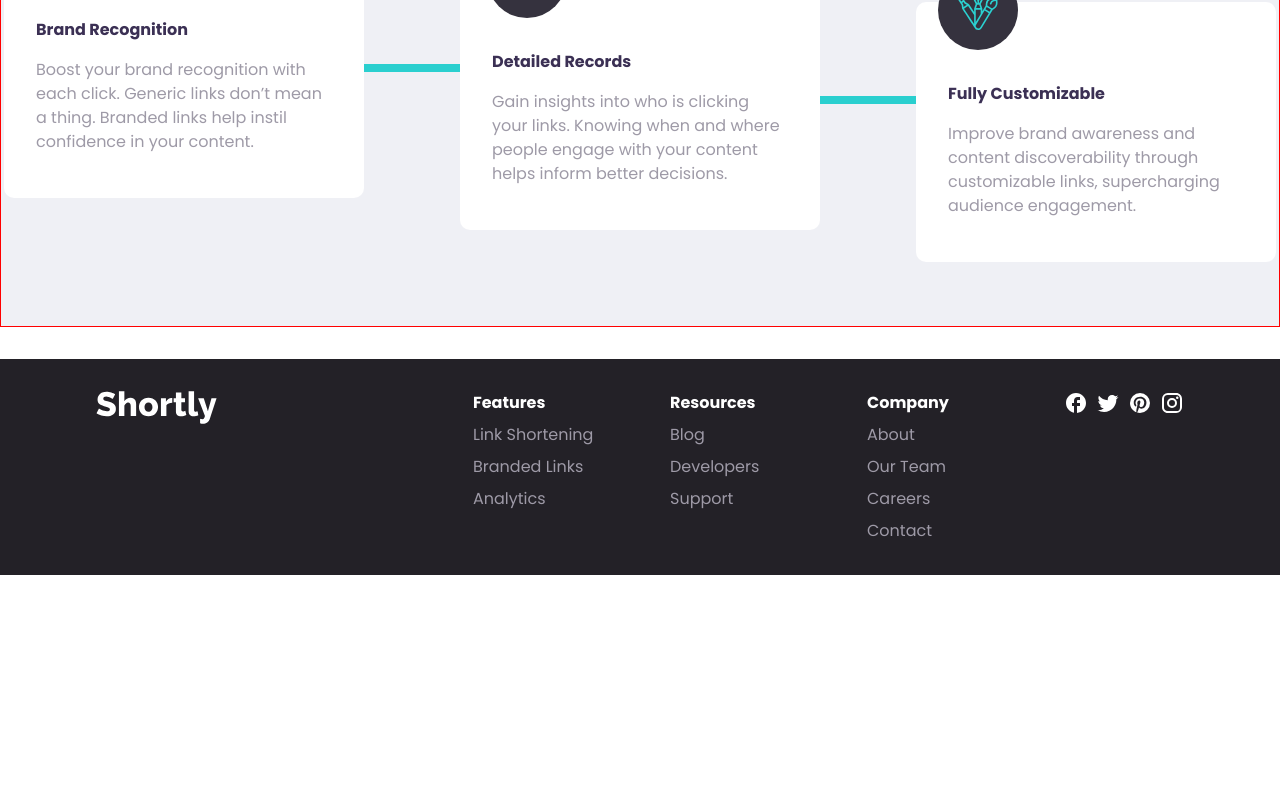
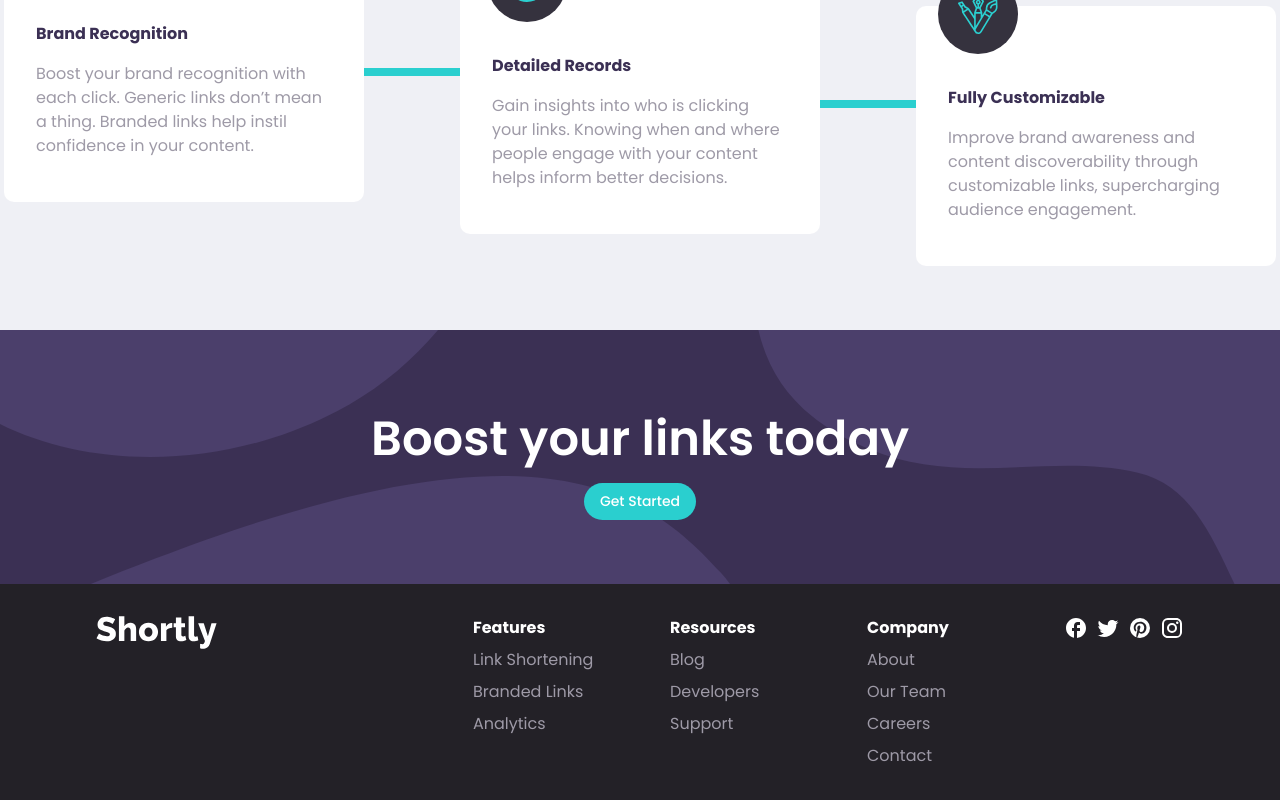
Before and after one commit to luisamlopez/url-shortening-api, a React (Create React App) app: page / in a window 1280 px wide. Shown: the part 1109-1909 px from the top of the page. Before the commit the page ends 1684 px from the top, so only its background shows below. Built offline with nearby package versions, Linux system fonts and the light colour scheme.

Commit message:
Add boost section

```diff
--- a/src/App.js
+++ b/src/App.js
@@ -4,6 +4,7 @@ import Header from './components/Header';
 import CTAintro from './components/CTAintro';
 import LinkForm from './components/LinkForm';
 import AdvancedStatistics from './components/AdvancedStatistics';
+import Boost from './components/Boost';
 
 function App() {
   return (
@@ -16,18 +17,16 @@ function App() {
           flexDirection: 'column',
           justifyContent: 'center',
           alignItems: 'center',
-          my: {
+          mt: {
             xs: '0.5rem',
             sm: '0.5rem',
-            md: '2rem',
-            lg: '2rem',
           },
-          border: '1px solid red',
         }}>
         <CTAintro />
         <LinkForm />
         <AdvancedStatistics />
       </Box>
+      <Boost />
       <Footer />
     </Box>
   );
--- a/src/components/AdvancedStatistics.jsx
+++ b/src/components/AdvancedStatistics.jsx
@@ -42,7 +42,16 @@ const AdvancedStatistics = () => {
                 Advanced Statistics
             </Typography>
 
-            <Typography lineHeight={"1.8rem"} mb={"4rem"}>
+            <Typography lineHeight={"1.8rem"} sx={{
+                mb: {
+                    xs: "2rem",
+                    md: "4rem",
+                },
+                width: {
+                    xs: "90%",
+                    md: "40%",
+                },
+            }}>
                 Track how your links are performing across the web with our advanced statistics dashboard.
             </Typography>
 
--- /dev/null
+++ b/src/components/Boost.jsx
@@ -0,0 +1,54 @@
+import { Box, Button, Typography } from "@mui/material"
+import boost from "../assets/bg-boost-desktop.svg"
+import boostMobile from "../assets/bg-boost-mobile.svg"
+
+const Boost = () => {
+    return (
+        <Box sx={{
+            display: "flex",
+            flexDirection: "column",
+            px: {
+                xs: '1rem',
+                sm: '1rem',
+                lg: '6rem',
+            },
+
+            justifyContent: "space-between",
+            alignItems: "center",
+            width: "100%",
+            py: "4rem",
+            background: "var(--dark-violet)",
+            backgroundImage: {
+                xs: `url(${boostMobile})`,
+                sm: `url(${boost})`,
+                md: `url(${boost})`,
+                lg: `url(${boost})`,
+
+            },
+            backgroundRepeat: "no-repeat",
+            backgroundPosition: "center",
+            backgroundSize: "cover",
+            textAlign: "center",
+        }}>
+            <Typography variant="h2" fontWeight={600} color={"#fff"} my={2} fontSize={{
+                xs: "1.8rem",
+                sm: "2.5rem",
+                md: "3rem",
+                lg: "3rem",
+
+            }} >
+                Boost your links today
+            </Typography>
+
+            <Button variant="contained" sx={{
+                textTransform: "none", margin: 0, boxShadow: 0, background: "var( --cyan)", borderRadius: 5, ":hover": {
+                    background: "var(--light-cyan)", boxShadow: 0,
+                }
+            }}>
+                Get Started
+            </Button>
+        </Box>
+    )
+}
+
+export default Boost
--- a/src/components/Footer.jsx
+++ b/src/components/Footer.jsx
@@ -1,4 +1,4 @@
-import { Box, Container, Link, Typography, useTheme } from "@mui/material";
+import { Box, Link, Typography } from "@mui/material";
 import logo from "../assets/footer-logo.svg";
 import {
     FacebookRounded,
@@ -17,7 +17,6 @@ const company = ["About", "Our Team", "Careers", "Contact"];
 const socialMedia = ["Facebook", "Twitter", "Pinterest", "Instagram"];
 
 const Footer = () => {
-    const theme = useTheme(); // Access the theme for responsive styling
     return (
         <Box sx={{
             background: "var(--very-dark-violet)",
```
